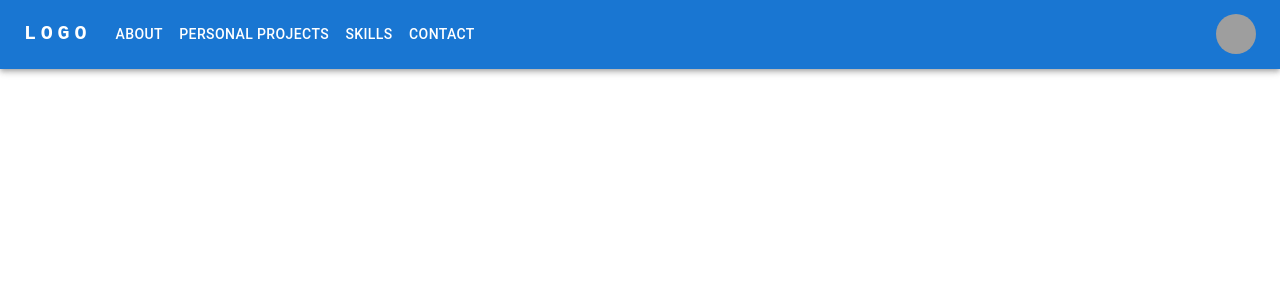
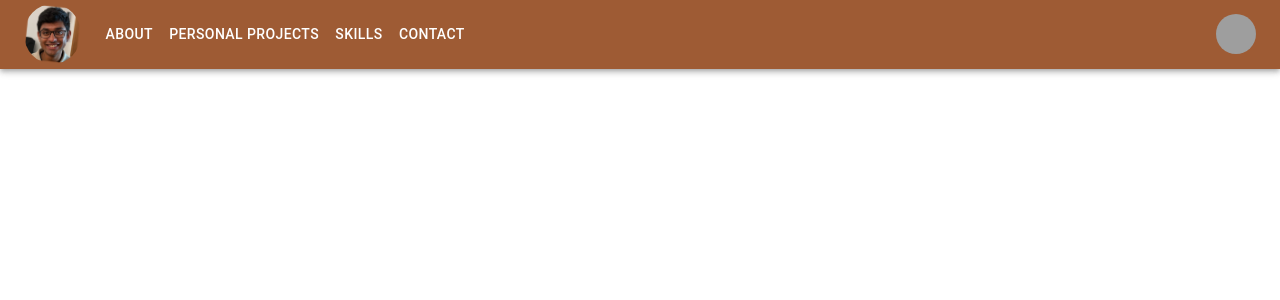
Before and after one commit to ericthegeorge/PersonalWebsite, a React (Vite) app: page / in a window 1280 px wide. Shown: the top 300 px of the page. Built offline with nearby package versions, Linux system fonts and the light colour scheme; grey boxes are pictures that could not be loaded.

Commit message:
updated nav bar with colours and profile pic

```diff
--- a/src/components/NavBar.tsx
+++ b/src/components/NavBar.tsx
@@ -11,6 +11,7 @@ import Avatar from "@mui/material/Avatar";
 import Button from "@mui/material/Button";
 import Tooltip from "@mui/material/Tooltip";
 import MenuItem from "@mui/material/MenuItem";
+import profileImage from "./images/pfp.png";
 // import AdbIcon from "@mui/icons-material/AdbIcon";
 
 const pages = ["About", "Personal Projects", "Skills", "Contact"];
@@ -40,7 +41,7 @@ function NavBar() {
   };
 
   return (
-    <AppBar position="static">
+    <AppBar position="static" sx={{ backgroundColor: "#9e5b34" }}>
       <Container maxWidth="xl">
         <Toolbar disableGutters>
           <Typography
@@ -58,7 +59,11 @@ function NavBar() {
               textDecoration: "none",
             }}
           >
-            LOGO
+            <img
+              src={profileImage}
+              alt="ProfilePicture"
+              style={{ height: "60px", width: "auto", borderRadius: "50%" }}
+            />
           </Typography>
 
           <Box sx={{ flexGrow: 1, display: { xs: "flex", md: "none" } }}>
```
Also changed, not shown: src/components/images/pfp.png (added), src/components/images/profileimage.jpeg (added).
